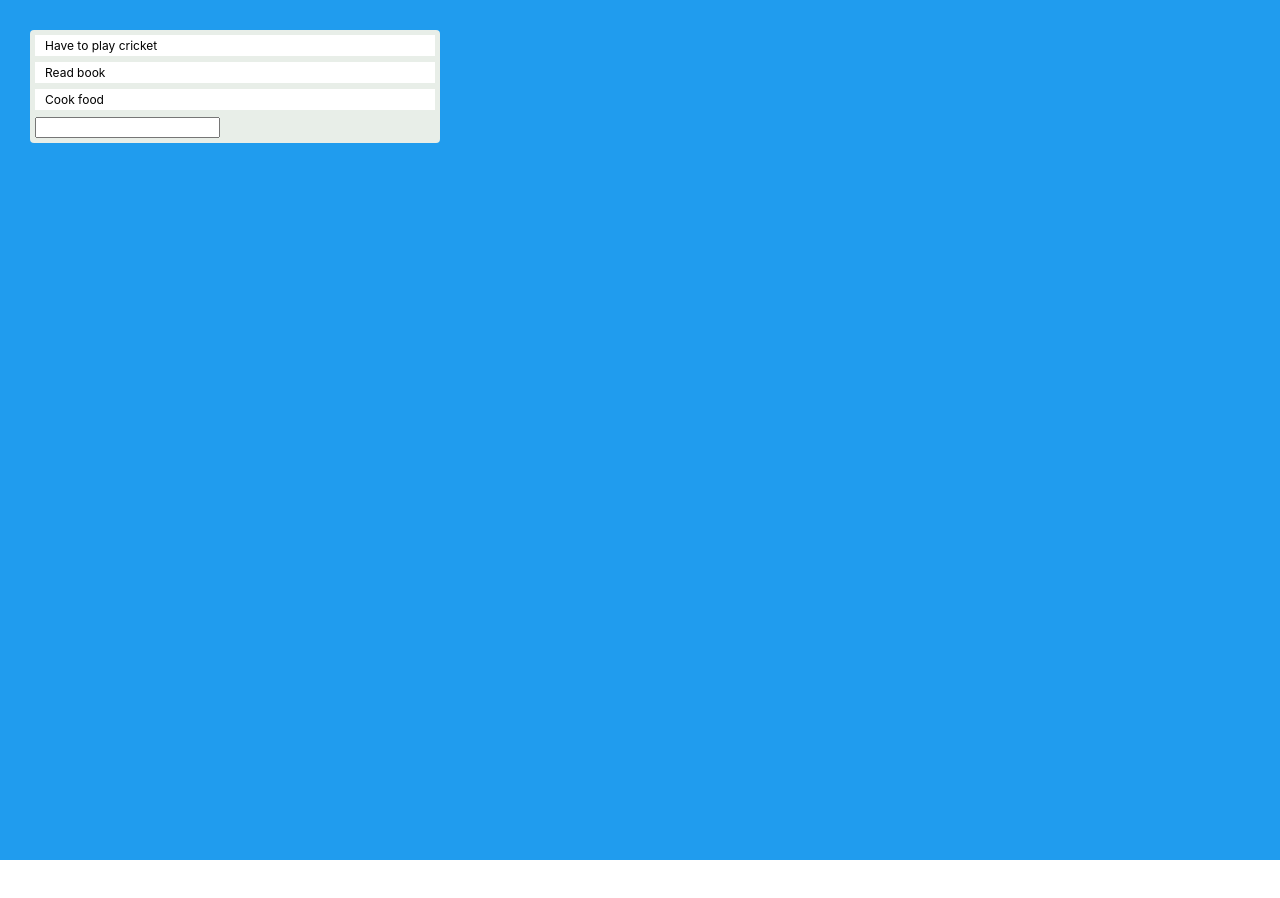
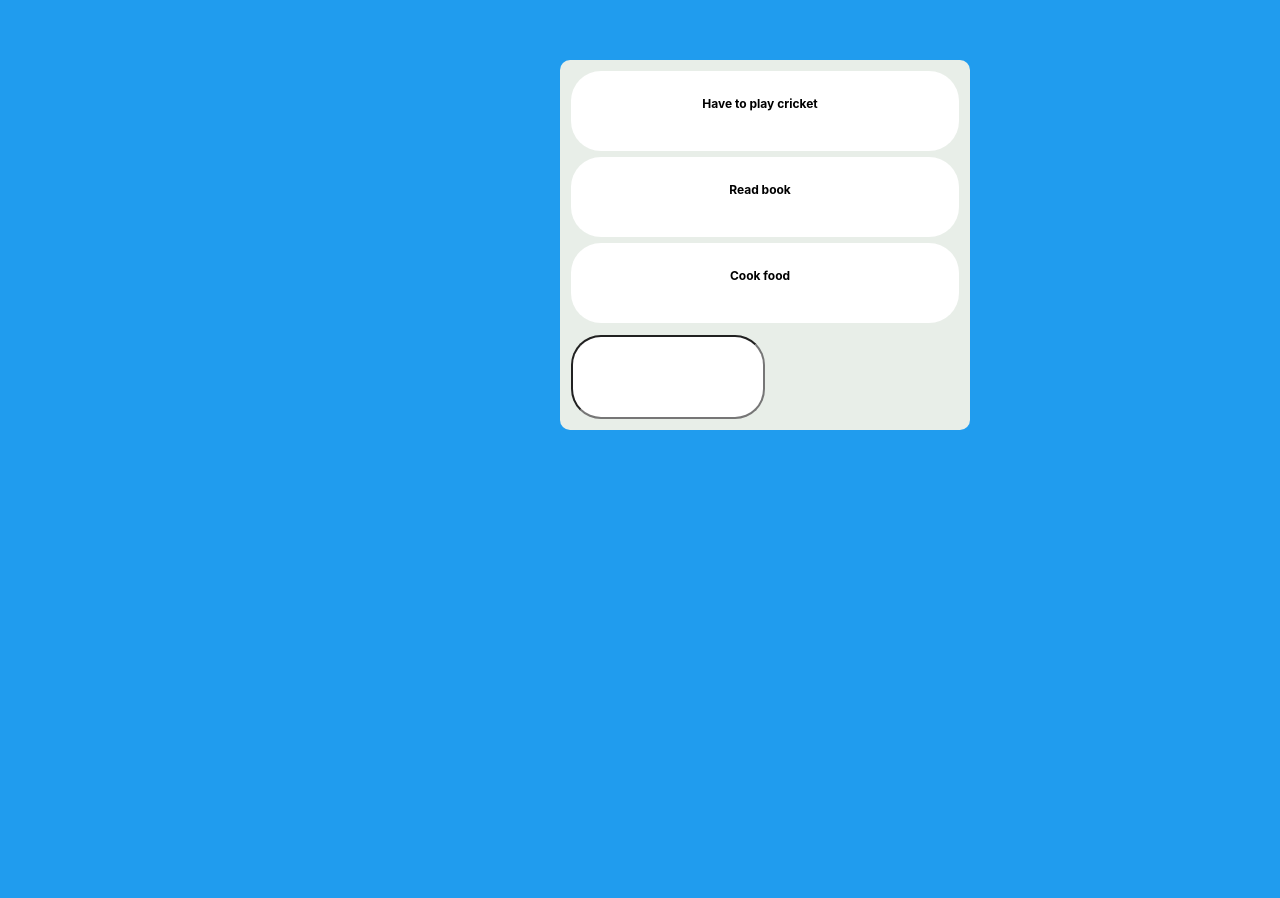
Before and after one commit to manishy/first-typescript-app, a React (Create React App) app: page / in a window 1280 px wide. Shown: the top 898 px of the page. Before the commit the page ends 860 px from the top, so only its background shows below. Built offline with nearby package versions, Linux system fonts and the light colour scheme.

Commit message:
Add style to app .

```diff
--- a/src/App.css
+++ b/src/App.css
@@ -1,20 +1,28 @@
 .app {
   background: #209cee;
-  padding: 30px;
+  padding: 60px;
   height: 100vh;
 }
 
 .todo-list {
   background: #e8eee8;
-  border-radius: 4px;
+  border-radius: 10px;
   padding: 5px;
   max-width: 400px;
+  position: relative;
+  left: 500px;
+  height: auto;
 }
 
-.todo{
+.todo, input{
   background: #fff;
-  box-shadow: 1px 1px 1px rgba(red, green, blue, alpha);
-  padding: 3px 10px;
+  border-radius: 30px;
   font-size: 12px;
-  margin-bottom: 6px;
+  margin: 6px;
+  height: 50px;
+  /*text-align: center;*/
+  font-weight: bold;
+  text-align: center;
+  padding: 25px 20px 5px 10px;
 }
+/*trbl*/
```
